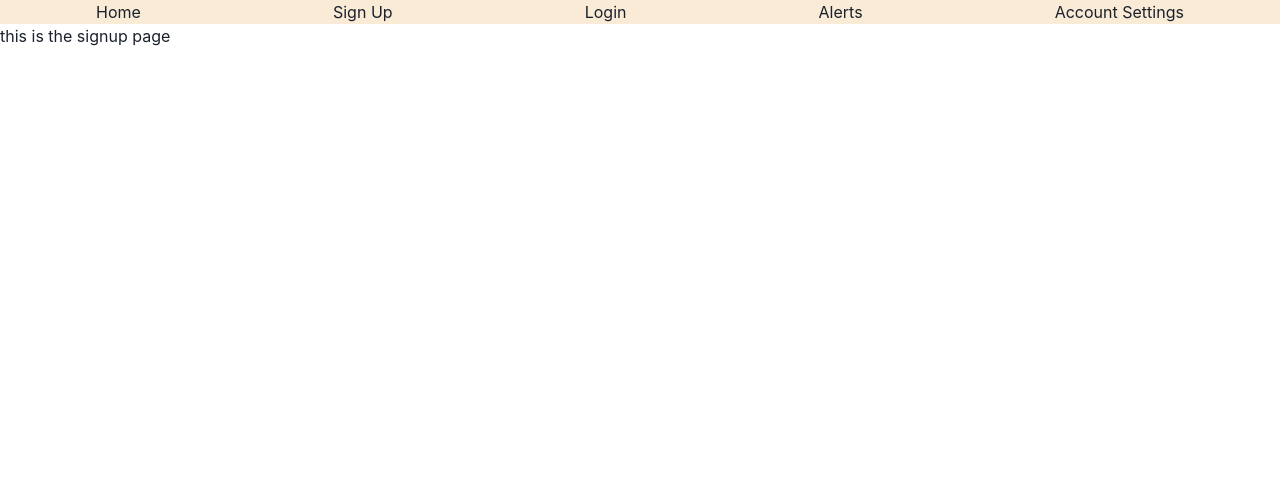
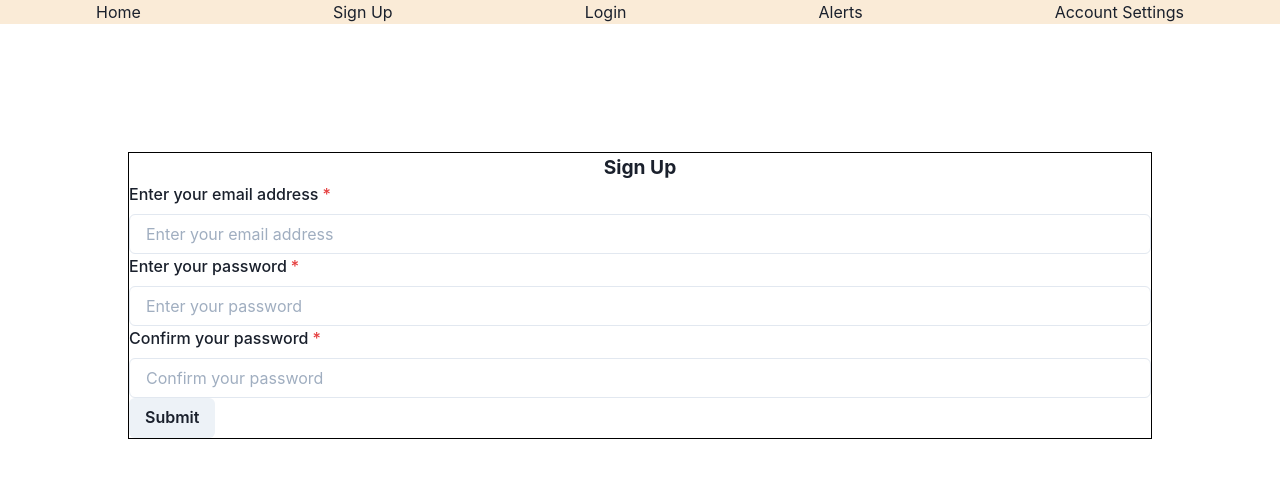
Before and after one commit to TheCaptainFalcon/Crypto_Alert, a React (Create React App) app: page /signup in a window 1280 px wide. Shown: the top 478 px of the page. Built offline with nearby package versions, Linux system fonts and the light colour scheme.

Commit message:
Added basic functional code for the split setting components, sign up and login pages. There is filler code for the password recovery until backend server is implemented. New routes are active.

```diff
--- a/src/App.js
+++ b/src/App.js
@@ -26,6 +26,7 @@ import { ChakraProvider } from '@chakra-ui/react';
 import ChangeEmail from './components/ChangeEmail';
 import ChangePass from './components/ChangePass';
 import ChangePhone from './components/ChangePhone';
+import ForgotPass from './components/ForgotPass';
 
 function App() {
   return (
@@ -78,6 +79,7 @@ function App() {
             <Route exact path="/settings/email" component={ChangeEmail} />
             <Route exact path="/settings/password" component={ChangePass} />
             <Route exact path="/settings/phone" component={ChangePhone} />
+            <Route exact path="/login/recovery" component={ForgotPass} />
           </Switch>
         </div>
       </Router>
--- a/src/components/ChangeEmail.jsx
+++ b/src/components/ChangeEmail.jsx
@@ -2,15 +2,16 @@ import React, { Component } from 'react';
 import {
     FormControl,
     FormLabel,
-    Input
+    Input,
+    Button
 } from '@chakra-ui/react';
 
 class ChangeEmail extends Component {
     constructor(props) {
         super(props);
         this.state = {
-            email: '',
-            confirmEmail: ''
+            email : '',
+            confirmEmail : ''
         }
         // where to enter functions to bind
         this.handleEmailChange = this.handleEmailChange.bind(this);
@@ -34,7 +35,6 @@ class ChangeEmail extends Component {
     render() {
         return (
             <form className="container" onSubmit={this.handleSubmit}>
-                {/* maybe its better to change this into a menu setup where it leads to each individual change setup */}
                 <div className="form">
                     <FormControl id="email" isRequired>
                         <FormLabel>Change email address</FormLabel>
@@ -55,7 +55,7 @@ class ChangeEmail extends Component {
                         />
                     </FormControl>
                 </div>
-            <button>Save</button>
+                <Button>Save</Button>
             </form>
         );
     }
--- a/src/components/ChangePass.jsx
+++ b/src/components/ChangePass.jsx
@@ -1,15 +1,73 @@
 import React, { Component } from 'react';
+import {
+    FormControl,
+    FormLabel,
+    Input,
+    Button
+} from '@chakra-ui/react';
 
 class ChangePass extends Component {
     constructor(props) {
         super(props);
-        this.state = {  }
+        this.state = {
+            currentPass : '',
+            newPass : '',
+            confirmPass : ''
+        }
+
+        this.handleCurrentPassChange = this.handleCurrentPassChange.bind(this);
+        this.handleNewPassChange = this.handleNewPassChange.bind(this);
+        this.handleConfirmPassChange = this.handleConfirmPassChange.bind(this);
+
     }
+
+    handleCurrentPassChange(e) {
+        this.setState({ currentPass : e.target.value })
+    };
+
+    handleNewPassChange(e) {
+        this.setState({ newPass : e.target.value })
+    };
+
+    handleConfirmPassChange(e) {
+        this.setState({ confirmPass : e.target.value })
+    }
+
     render() {
         return (
-            <div>
-                change pass page
-            </div>
+            <form className="container">
+                <div className="form">
+                    <FormControl id="currentPass" isRequired>
+                        <FormLabel>Enter your current password</FormLabel>
+                        <Input
+                            type="password"
+                            placeholder="Enter your current password"
+                            onChange={this.handleCurrentPassChange}
+                        />
+                    </FormControl>
+                </div>
+                <div className="form">
+                    <FormControl id="newPass" isRequired>
+                        <FormLabel>Enter a new password</FormLabel>
+                        <Input
+                            type="password"
+                            placeholder="Enter a new password"
+                            onChange={this.handleNewPassChange}
+                        />
+                    </FormControl>
+                </div>
+                <div className="form">
+                    <FormControl id="confirmPass" isRequired>
+                        <FormLabel>Confirm your new password</FormLabel>
+                        <Input
+                            type="password"
+                            placeholder="Confirm your new password"
+                            onChange={this.handleConfirmPassChange}
+                        />
+                    </FormControl>
+                </div>
+                <Button>Save</Button>
+            </form>
         );
     }
 }
--- /dev/null
+++ b/src/components/ForgotPass.jsx
@@ -0,0 +1,46 @@
+import React, { Component } from 'react';
+import {
+    FormControl,
+    FormLabel,
+    Input,
+    Button
+
+} from '@chakra-ui/react';
+
+class ForgotPass extends Component {
+    constructor(props) {
+        super(props);
+        this.state = {
+            email : ''
+        }
+        this.handleEmailChange = this.handleEmailChange.bind(this);
+    }
+
+    handleEmailChange(e) {
+        this.setState({
+            email : e.target.value
+        })
+    };
+
+    render() {
+        return (
+            <form className="container">
+                <h1 class="title">Password Recovery</h1>
+                <div className="form">
+                    <FormControl id="email" isRequired>
+                        <FormLabel>Enter your email address</FormLabel>
+                        <Input
+                            type="email"
+                            placeholder="Enter your email address"
+                            onChange={this.handleEmailChange}
+                        />
+                    </FormControl>
+                </div>
+                <Button>Submit</Button>
+                {/* modal with status update of new email being sent and automatic redirect function */}
+            </form>
+        );
+    }
+}
+
+export default ForgotPass;
--- a/src/components/Login.jsx
+++ b/src/components/Login.jsx
@@ -1,16 +1,65 @@
 import React, { Component } from 'react';
+import {
+    FormControl,
+    FormLabel,
+    Input,
+    Button
+} from '@chakra-ui/react';
+import './css/Login.css';
 
 class Login extends Component {
     constructor(props) {
         super(props);
-        this.state = {}
+        this.state = {
+            email : '',
+            pass : '',
+            forgotPass : ''
+        }
+        this.handleEmailChange = this.handleEmailChange.bind(this);
+        this.handlePassChange = this.handlePassChange.bind(this);
     }
+
+    handleEmailChange(e) {
+        this.setState({
+            email : e.target.value
+        })
+    };
+
+    handlePassChange(e) {
+        this.setState({
+            pass : e.target.value
+        })
+    };
 
     render() {
         return (
-            <div>
-                This is the Login page.
-            </div>
+            <form className="container">
+                <h1 class="title">Login</h1>
+                <div className="form">
+                    <FormControl id="email" isRequired>
+                        <FormLabel>Enter your email address</FormLabel>
+                        <Input
+                            type="email"
+                            placeholder="Enter your email address"
+                            onChange={this.handleEmailChange}
+                        />
+                    </FormControl>
+                </div>
+                <div className="form">
+                    <FormControl id="pass" isRequired>
+                        <FormLabel>Enter your password</FormLabel>
+                        <Input
+                            type="password"
+                            placeholder="Enter your password"
+                            onChange={this.handlePassChange}
+                        />
+                    </FormControl>
+                </div>
+                <div>
+                    <a className="forgotPass" href="/login/recovery">Forgot Password?</a>
+                </div>
+                <Button>Submit</Button>
+            </form>
         )
     }
 }
--- a/src/components/Signup.jsx
+++ b/src/components/Signup.jsx
@@ -1,15 +1,84 @@
 import React, { Component } from 'react';
+import {
+    FormControl,
+    FormLabel,
+    Input,
+    Textarea,
+    Button
+} from '@chakra-ui/react';
+import './css/Signup.css';
+
 
 class Signup extends Component {
     constructor(props) {
         super(props);
-        this.state = { }
+        this.state = {
+            email : '',
+            pass : '',
+            confirmPass: ''
+        }
+
+        this.handleEmailChange = this.handleEmailChange.bind(this);
+        this.handlePassChange = this.handleEmailChange.bind(this);
+        this.handleConfirmPassChange = this.handleConfirmPassChange.bind(this);
+
     }
+
+    handleEmailChange(e) {
+        this.setState({
+            email : e.target.value
+        })
+    };
+
+    handlePassChange(e) {
+        this.setState({
+            pass : e.target.value
+        })
+    };
+
+    handleConfirmPassChange(e) {
+        this.setState({
+            confirmPass : e.target.value
+        })
+    };
+
     render() {
         return (
-            <div>
-                this is the signup page
-            </div>
+            <form className="container">
+                <h1 className="title">Sign Up</h1>
+                <div className="form">
+                    <FormControl id="email" isRequired>
+                        <FormLabel>Enter your email address</FormLabel>
+                        <Input
+                            type="email"
+                            placeholder="Enter your email address"
+                            onChange={this.handleEmailChange}
+                        />
+                    </FormControl>
+                </div>
+                <div className="form">
+                    <FormControl id="pass" isRequired>
+                        <FormLabel>Enter your password</FormLabel>
+                        <Input
+                            type="password"
+                            placeholder="Enter your password"
+                            onChange={this.handlePassChange}
+                        />
+                    </FormControl>
+                </div>
+                <div className="form">
+                    <FormControl id="confirmPass" isRequired>
+                        <FormLabel>Confirm your password</FormLabel>
+                        <Input
+                            type="password"
+                            placeholder="Confirm your password"
+                            onChange={this.handleConfirmPassChange}
+                        />
+                    </FormControl>
+                </div>
+                {/* TOS textarea with checkbox - is required */}
+                <Button>Submit</Button>
+            </form>
         )
     }
 }
--- /dev/null
+++ b/src/components/css/Login.css
@@ -0,0 +1,11 @@
+.forgotPass {
+    font-weight: 400;
+    color: blue;
+    font-style: italic;
+}
+
+.title {
+    text-align: center;
+    font-weight: bolder;
+    font-size: larger;
+}
--- /dev/null
+++ b/src/components/css/Signup.css
@@ -0,0 +1,5 @@
+.title {
+    text-align: center;
+    font-weight: bolder;
+    font-size: larger;
+}
```
Also changed, not shown: src/components/ChangePhone.jsx (+32 -4 lines).
